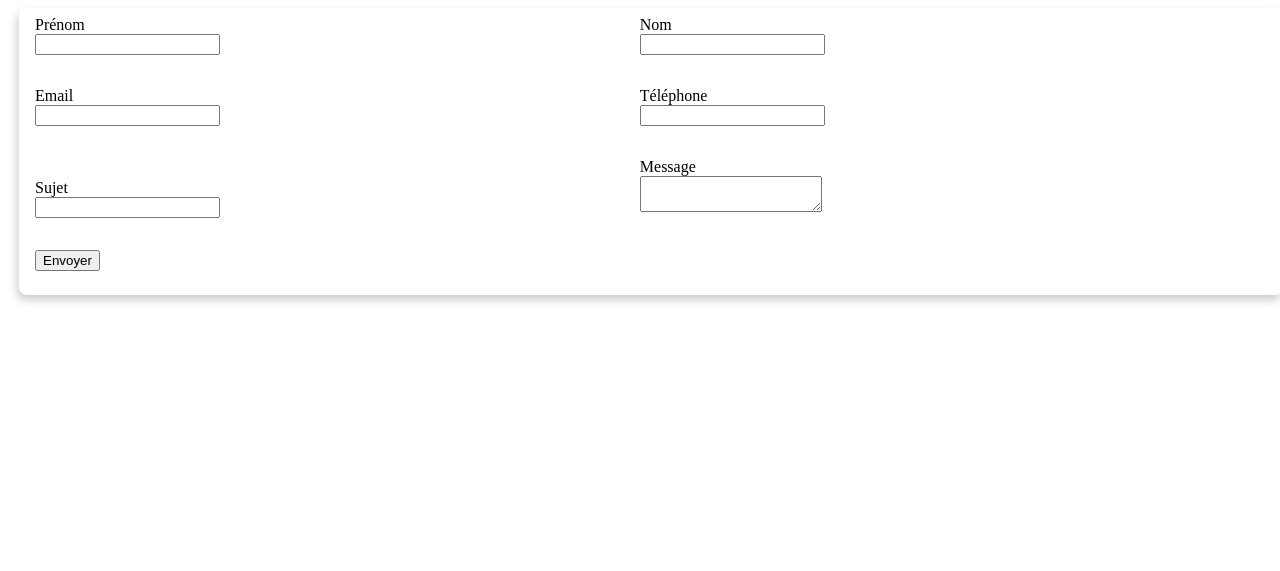
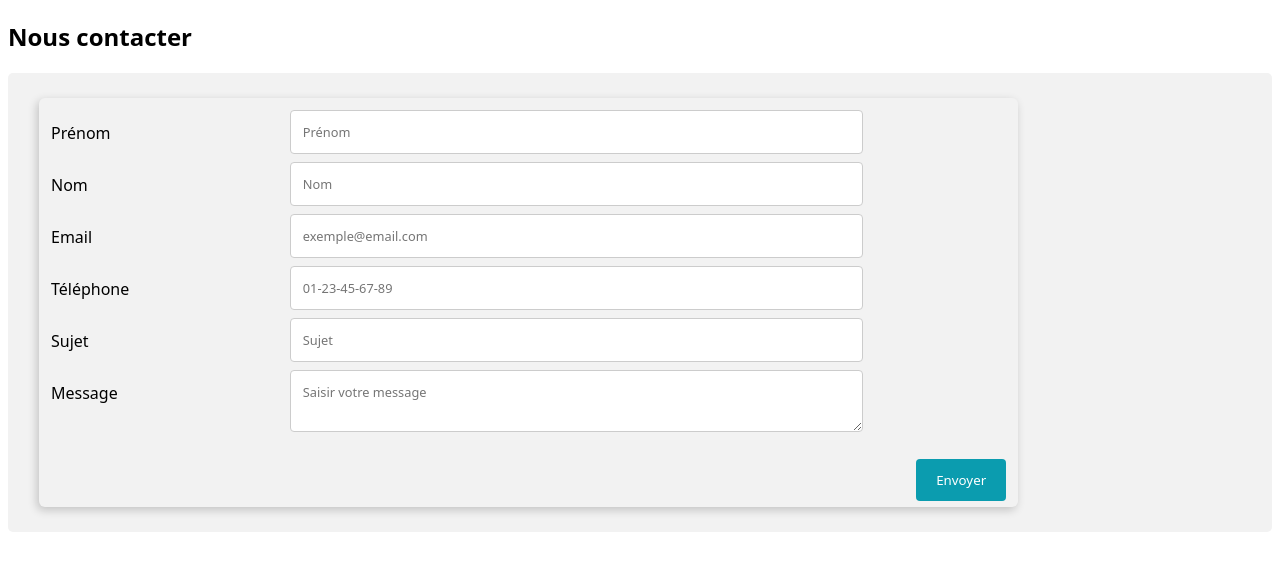
Before and after one commit to OceaneArl/Projet, a PHP site: page /contact.html in a window 1280 px wide. Shown: the top 571 px of the page. Run offline with PHP 8.4, Linux system fonts and the light colour scheme.

Commit message:
Modif css du formulaire

```diff
--- a/contact-style.css
+++ b/contact-style.css
@@ -3,11 +3,25 @@
     margin: 0 auto;
     max-width: 65ch;
 } */
+:root {
+    --main-font: system-ui, -apple-system, "Segoe UI", Roboto, "Helvetica Neue", "Noto Sans", "Liberation Sans", Arial, sans-serif, "Apple Color Emoji", "Segoe UI Emoji", "Segoe UI Symbol", "Noto Color Emoji";
+    --main-color: rgb(11, 156, 175);
+    --secondary-color: rgb(2, 126, 142);
+}
+
+* {
+    box-sizing: border-box;
+    font-family: var(--main-font);
+}
 
 form {
-    border-radius: .5rem;
-    box-shadow: -2px 5px 10px rgb(0 0 0 / 20%);
-    margin:5px 11px 0;
+    display: block;
+    width: 80%;
+    padding: .375rem .75rem;
+    box-shadow: -2px 3px 10px rgb(0 0 0 / 20%);
+    margin: 5px 11px;
+    border-radius: .375rem;
+    transition: border-color .15s ease-in-out, box-shadow .15s ease-in-out
 }
 
 .form-column {
@@ -16,17 +30,92 @@ form {
 }
 
 div.field {
-    display: inline-block;
-    padding: .5rem;
-    margin: 0 0.5rem 1rem;
-    width: 45%;
+    /* display: inline-flex; */
+    display: flex;
+    flex-direction: row;
+    flex-wrap: wrap;
+    justify-content: space-around;
+    /* width: 45%; */
+    padding: .2rem;
+    margin: 1rem;
 }
 
-/* display:inline-block;
-background-color:#949494;
-width:18px;
-height:18px;
-opacity:.7;
-margin:5px 11px 0;
-border-radius:100%;
-position:relative */
+/* Template - vérifier si doublon */
+
+* {
+    box-sizing: border-box;
+}
+
+input[type="text"],
+input[type="email"],
+input[type="tel"],
+select,
+textarea {
+    width: 100%;
+    /* width: 1fr; */
+    padding: 12px;
+    border: 1px solid #ccc;
+    border-radius: 4px;
+    resize: vertical;
+    font-family: var(--main-font);
+    font-size: 0.8rem;
+}
+
+/* textarea {
+    resize: none;
+} */
+
+label {
+    padding: 12px 12px 12px 0;
+    display: inline-block;
+}
+
+input[type="submit"] {
+    background-color: var(--main-color);
+    color: white;
+    padding: 12px 20px;
+    border: none;
+    border-radius: 4px;
+    cursor: pointer;
+    float: right;
+}
+
+input[type="submit"]:hover {
+    background-color: var(--secondary-color);
+}
+
+.container {
+    border-radius: 5px;
+    background-color: #f2f2f2;
+    padding: 20px;
+}
+
+.col-25 {
+    float: left;
+    width: 25%;
+    margin-top: 6px;
+}
+
+.col-75 {
+    float: left;
+    width: 60%;
+    margin-top: 6px;
+}
+
+/* Clear floats after the columns */
+.row:after {
+    content: "";
+    display: table;
+    clear: both;
+}
+
+/* Responsive layout - when the screen is less than 600px wide, make the two columns stack on top of each other instead of next to each other */
+@media screen and (max-width: 600px) {
+
+    .col-25,
+    .col-75,
+    input[type="submit"] {
+        width: 100%;
+        margin-top: 0;
+    }
+}
--- a/contact.html
+++ b/contact.html
@@ -1,86 +1,106 @@
 <!DOCTYPE html>
 <html lang="fr">
-
   <head>
-    <meta charset="UTF-8">
-    <meta name="viewport" content="width=device-width, initial-scale=1.0">
+    <meta charset="UTF-8" />
+    <meta name="viewport" content="width=device-width, initial-scale=1.0" />
     <title>SheHacks</title>
-    <link rel="stylesheet" href="contact-style.css">
+    <link rel="stylesheet" href="contact-style.css" />
     <!--<link rel="stylesheet" href="style.css">-->
-
+    <!-- <link
+      href="https://cdn.jsdelivr.net/npm/bootstrap@5.3.0-alpha1/dist/css/bootstrap.min.css"
+      rel="stylesheet"
+      integrity="sha384-GLhlTQ8iRABdZLl6O3oVMWSktQOp6b7In1Zl3/Jr59b6EGGoI1aFkw7cmDA6j6gD"
+      crossorigin="anonymous"
+    /> -->
   </head>
 
   <body>
-    <form class="form-column" action="form.php">
-        <div class="field">
-            <label for="firstname" class="label">Prénom</label>
-            <div class="control">
-                <input id="firstname" name="firstname" class="input" type="text">
+    <h2>Nous contacter</h2>
+    <div class="container">
+      <form action="form.php">
+        <div class="row">
+          <div class="col-25">
+            <label for="fname">Prénom</label>
+          </div>
+          <div class="col-75">
+            <input
+              type="text"
+              id="fname"
+              name="firstname"
+              placeholder="Prénom"
+            />
           </div>
         </div>
-        <div class="field">
-            <label for="lastname" class="label">Nom</label>
-            <div class="control">
-                <input id="lastname" name="lastname" class="input" type="text">
+        <div class="row">
+          <div class="col-25">
+            <label for="lastname">Nom</label>
+          </div>
+          <div class="col-75">
+            <input type="text" id="lname" name="lastname" placeholder="Nom" />
           </div>
         </div>
-        <div class="field">
-            <label for="email" class="label">Email</label>
-            <div class="control">
-                <input id="email" name="email" class="input" type="text">
+        <div class="row">
+          <div class="col-25">
+            <label for="email">Email</label>
+          </div>
+          <div class="col-75">
+            <input
+              type="email"
+              id="email"
+              name="email"
+              size="30"
+              placeholder="exemple@email.com"
+            />
           </div>
         </div>
-        <div class="field">
-            <label for="phone" class="label">Téléphone</label>
-            <div class="control">
-                <input id="phone" name="phone" class="input" type="text">
+        <div class="row">
+          <div class="col-25">
+            <label for="phone">Téléphone</label>
+          </div>
+          <div class="col-75">
+            <input
+              type="tel"
+              id="phone"
+              name="phone"
+              pattern="[0-9]{2}-[0-9]{2}-[0-9]{2}-[0-9]{2}-[0-9]{2}"
+              placeholder="01-23-45-67-89"
+              minlength="10"
+              maxlength="14"
+            />
           </div>
         </div>
-        <div class="field">
-            <label for="subject" class="label">Sujet</label>
-            <div class="control">
-                <input id="subject" name="subject" class="input" type="text">
+        <div class="row">
+          <div class="col-25">
+            <label for="subject">Sujet</label>
+          </div>
+          <div class="col-75">
+            <input type="text" id="subject" name="subject" placeholder="Sujet" />
           </div>
         </div>
-        <div class="field">
-            <label for="message" class="label">Message</label>
-            <div class="control">
-                <textarea id="message" name="message" class="textarea"></textarea>
+        <div class="row">
+          <div class="col-25">
+            <label for="message">Message</label>
+          </div>
+          <div class="col-75">
+            <textarea
+              id="message"
+              name="message"
+              placeholder="Saisir votre message"
+            ></textarea>
           </div>
         </div>
-        <div class="field">
-            <div class="control has-text-centered">
-                <button class="button is-link has-background-alt">Envoyer</button>
-            </div>
+        <br />
+        <div class="row">
+          <div class="row">
+            <input type="submit" value="Envoyer" />
+          <!-- <button class="button is-link has-background-alt">Envoyer</button> -->
         </div>
       </form>
-    <!-- <fieldset class="form-columns-2">
-        <div class="hs_lastname hs-lastname hs-fieldtype-text field hs-form-field">
-            <label id="label-lastname-aa91fd8e-dfe5-4271-987f-2c6e47934fb7" class="" placeholder="Enter your Nom"
-                for="lastname-aa91fd8e-dfe5-4271-987f-2c6e47934fb7">
-                <span>Nom</span>
-                <span class="hs-form-required">*</span></label>
-            <legend class="hs-field-desc" style="display: none;"></legend>
-            <div class="input">
-                <input id="lastname-aa91fd8e-dfe5-4271-987f-2c6e47934fb7" name="lastname" required="" placeholder=""
-                    type="text" class="hs-input" inputmode="text" autocomplete="family-name" value="">
     </div>
-        </div>
-        <div class="hs_firstname hs-firstname hs-fieldtype-text field hs-form-field">
-            <label id="label-firstname-aa91fd8e-dfe5-4271-987f-2c6e47934fb7" class="" placeholder="Enter your Prénom"
-                for="firstname-aa91fd8e-dfe5-4271-987f-2c6e47934fb7">
-                <span>Prénom</span><span class="hs-form-required">*</span></label>
-            <legend class="hs-field-desc" style="display: none;">
-            </legend>
-            <div class="input">
-                <input id="firstname-aa91fd8e-dfe5-4271-987f-2c6e47934fb7" name="firstname" required="" placeholder=""
-                    type="text" class="hs-input invalid error" inputmode="text" autocomplete="given-name" value="">
-            </div>
-            <ul class="no-list hs-error-msgs inputs-list" role="alert">
-                <li><label class="hs-error-msg">Veuillez remplir ce champ obligatoire.</label></li>
-            </ul>
-        </div>
-    </fieldset> -->
+    <!-- <script
+      src="https://cdn.jsdelivr.net/npm/bootstrap@5.3.0-alpha1/dist/js/bootstrap.bundle.min.js"
+      integrity="sha384-w76AqPfDkMBDXo30jS1Sgez6pr3x5MlQ1ZAGC+nuZB+EYdgRZgiwxhTBTkF7CXvN"
+      crossorigin="anonymous"
+    ></script> -->
   </body>
-
 </html>
```
Lines whose indentation alone changed are shown as unchanged.
